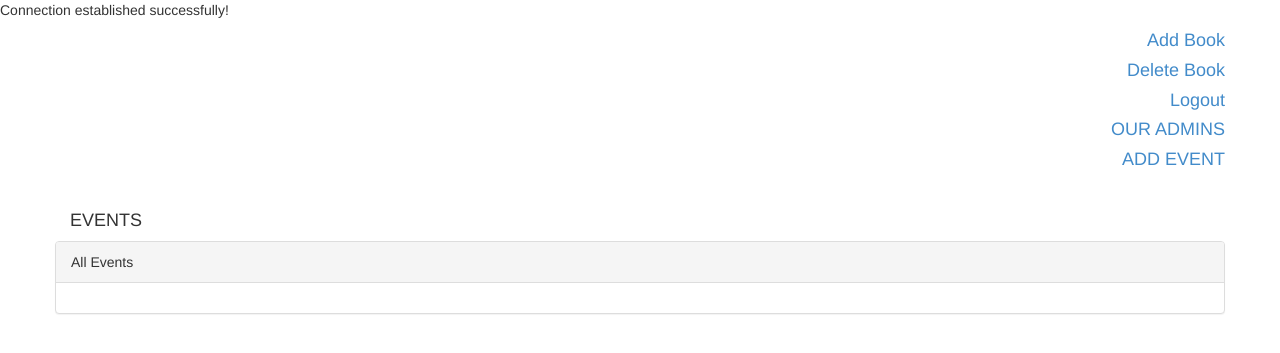
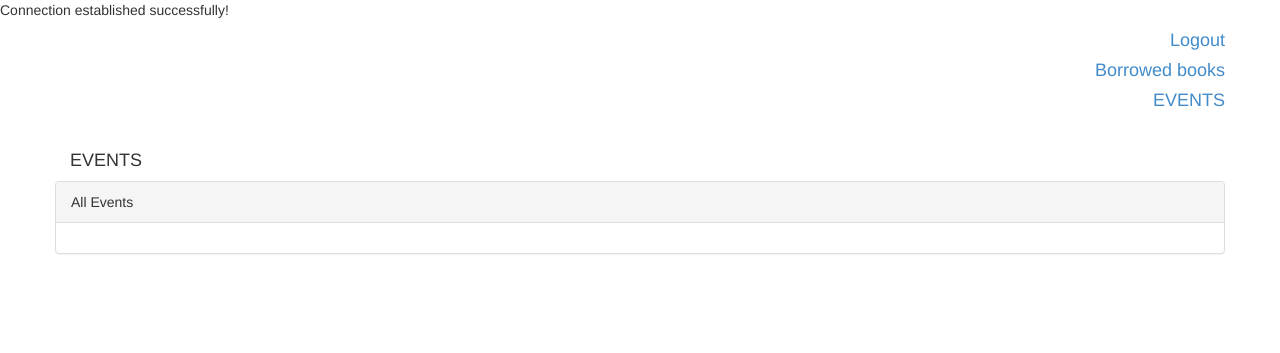
Before and after one commit to jessicathomas13/CPSC471, a PHP site: page /event.php in a window 1280 px wide. Shown: the top 353 px of the page. Run offline with PHP 8.4, Linux system fonts and the light colour scheme; data that the repository does not hold is empty.

Commit message:
Update event.php

```diff
--- a/includes/event.php
+++ b/includes/event.php
@@ -31,11 +31,10 @@ include('sqlconnect.php');
         <div class="row pad-botm">
             <div class="col-md-30">
               <div style = "text-align: right">
-              <h4 class="header-line"><a class="default-link-style <?php if($_SERVER["PHP_SELF"]=='add-book.php'){echo 'style-active';}?>"  href="add-book.php">Add Book</a></h4>
-              <h4 class="header-line"><a class="default-link-style <?php if($_SERVER["PHP_SELF"]=='delete-book.php'){echo 'style-active';}?>"  href="delete-book.php">Delete Book</a></h4>
-              <h4 class="header-line"><a class="default-link-style <?php if($_SERVER["PHP_SELF"]=='admin-login.php'){echo 'style-active';}?>"  href="admin-login.php">Logout</a></h4>
-              <h4 class="header-line"><a class="default-link-style <?php if($_SERVER["PHP_SELF"]=='all-admins.php'){echo 'style-active';}?>"  href="all-admins.php">OUR ADMINS</a></h4>
-              <h4 class="header-line"><a class="default-link-style <?php if($_SERVER["PHP_SELF"]=='event.php'){echo 'style-active';}?>"  href="add-event.php">ADD EVENT</a></h4>
+              <h4 class="header-line"><a class="default-link-style <?php if($_SERVER["PHP_SELF"]=='index.php'){echo 'style-active';}?>"  href="index.php">Logout</a></h4>
+              <h4 class="header-line"><a class="default-link-style <?php if($_SERVER["PHP_SELF"]=='loan.php'){echo 'style-active';}?>"  href="loan.php">Borrowed books</a></h4>
+              <h4 class="header-line"><a class="default-link-style <?php if($_SERVER["PHP_SELF"]=='event.php'){echo 'style-active';}?>"  href="event.php">EVENTS</a></h4>
+
             </div>
 
 </nav>
```
